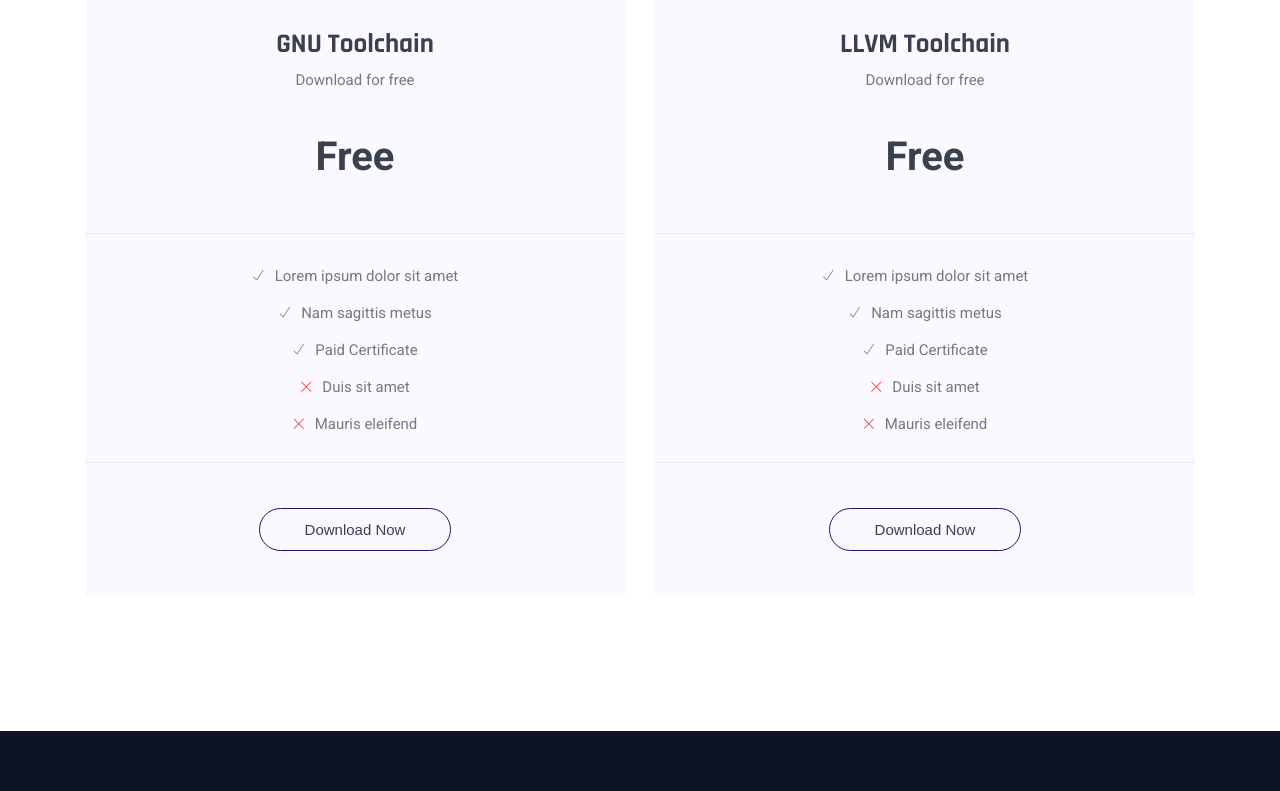
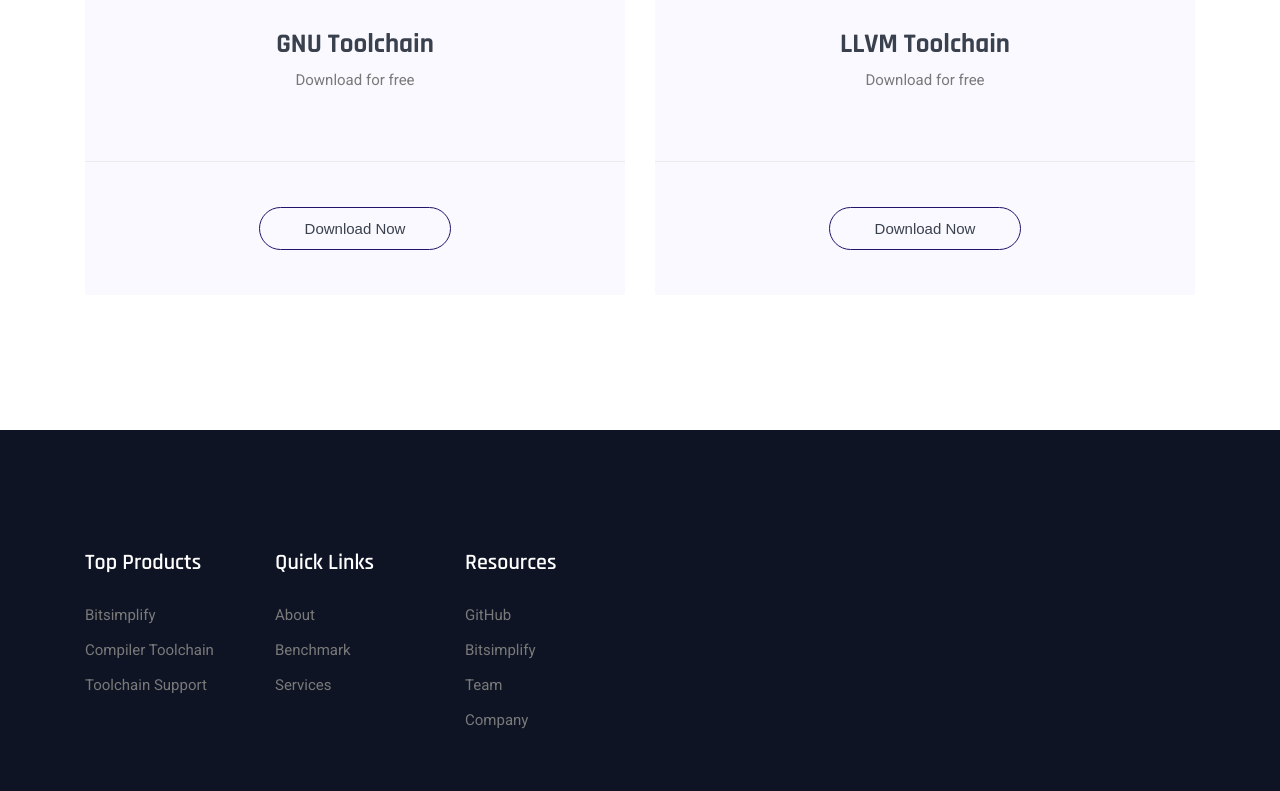
Before and after one commit to bitsimplify/bitsimplify, a plain HTML site: page download.html in a window 1280 px wide. Shown: the part 1500-2291 px from the top of the page. Drawn offline with nearby package versions, Linux system fonts and the light colour scheme.

Commit message:
Content fixes

```diff
--- a/download.html
+++ b/download.html
@@ -83,15 +83,7 @@
             <div class="card-pricing__header">
               <h4>GNU Toolchain</h4>
               <p>Download for free</p>
-              <h1 class="card-pricing__price"><span>Free</span></h1>
             </div>
-            <ul class="card-pricing__list">
-                <li><i class="ti-check"></i>Lorem ipsum dolor sit amet</li>
-                <li><i class="ti-check"></i>Nam sagittis metus</li>
-                <li><i class="ti-check"></i>Paid Certificate</li>
-                <li class="unvalid"><i class="ti-close"></i>Duis sit amet</li>
-                <li class="unvalid"><i class="ti-close"></i>Mauris eleifend</li>
-            </ul>
             <div class="card-pricing__footer">
               <a href="https://github.com/bitsimplify/bitsimplify/releases/download/v0.0.1/riscv-gcc9.2.tar.gz">
                   <button class="button button-light">Download Now</button>
@@ -105,16 +97,7 @@
             <div class="card-pricing__header">
               <h4>LLVM Toolchain</h4>
               <p>Download for free</p>
-              <h1 class="card-pricing__price"><span>Free</span></h1>
             </div>
-
-            <ul class="card-pricing__list">
-              <li><i class="ti-check"></i>Lorem ipsum dolor sit amet</li>
-              <li><i class="ti-check"></i>Nam sagittis metus</li>
-              <li><i class="ti-check"></i>Paid Certificate</li>
-              <li class="unvalid"><i class="ti-close"></i>Duis sit amet</li>
-              <li class="unvalid"><i class="ti-close"></i>Mauris eleifend</li>
-            </ul>
             <div class="card-pricing__footer">
                 <a href="https://github.com/bitsimplify/bitsimplify/releases/download/v0.0.1/riscv-llvm9.tar.gz">
                     <button class="button button-light">Download Now</button>
```
Also changed, not shown: contactus.html (+1 -1 lines), index.html (+2 -2 lines).
